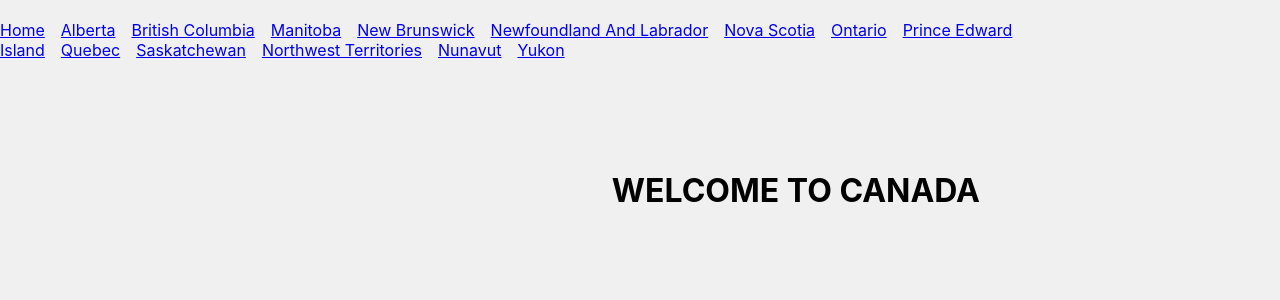
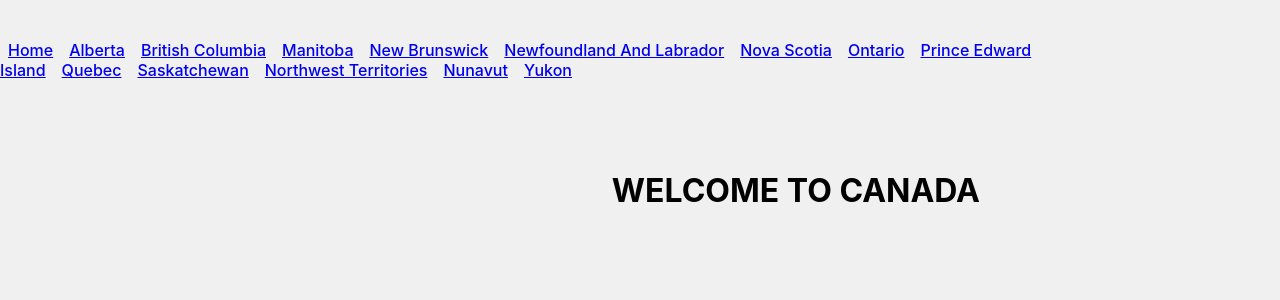
Before and after one commit to LorenzoDyce/Largest-cities-in-each-province, a React (Create React App) app: page / in a window 1280 px wide. Shown: the top 300 px of the page. Built offline with nearby package versions, Linux system fonts and the light colour scheme.

Commit message:
change position and hover color

```diff
--- a/src/Navigation.css
+++ b/src/Navigation.css
@@ -1,20 +1,35 @@
 a {
+    position: relative;
     font-size: 1rem;
-    padding-right: 1rem;
-    margin: 0rem;
+    padding: 0.5rem;
+    font-weight: 500;
 }
 
+a:visited {
+    text-decoration: none;
+    color:rgb(0, 0, 0);
 
-a.current {
-    text-decoration: underline;
+    }
+a:hover {
+  position: relative;
+  text-decoration: none;
+    }
+a:focus {
+    text-decoration: none;
+    color:rgb(80, 122, 227);
+
+    }
+a:hover, a:active {
+    position: relative;
+    text-decoration: none;
+    color:rgb(255, 255, 255);
+    background-color: rgb(84, 84, 84);
+    border-radius: 5px;
 }
 
-current {
-    color: tomato
-}
 
 div.links {
     position: absolute;
     right: 100px;
-    margin-top: 20px;
+    margin-top: 40px;
 }
```
